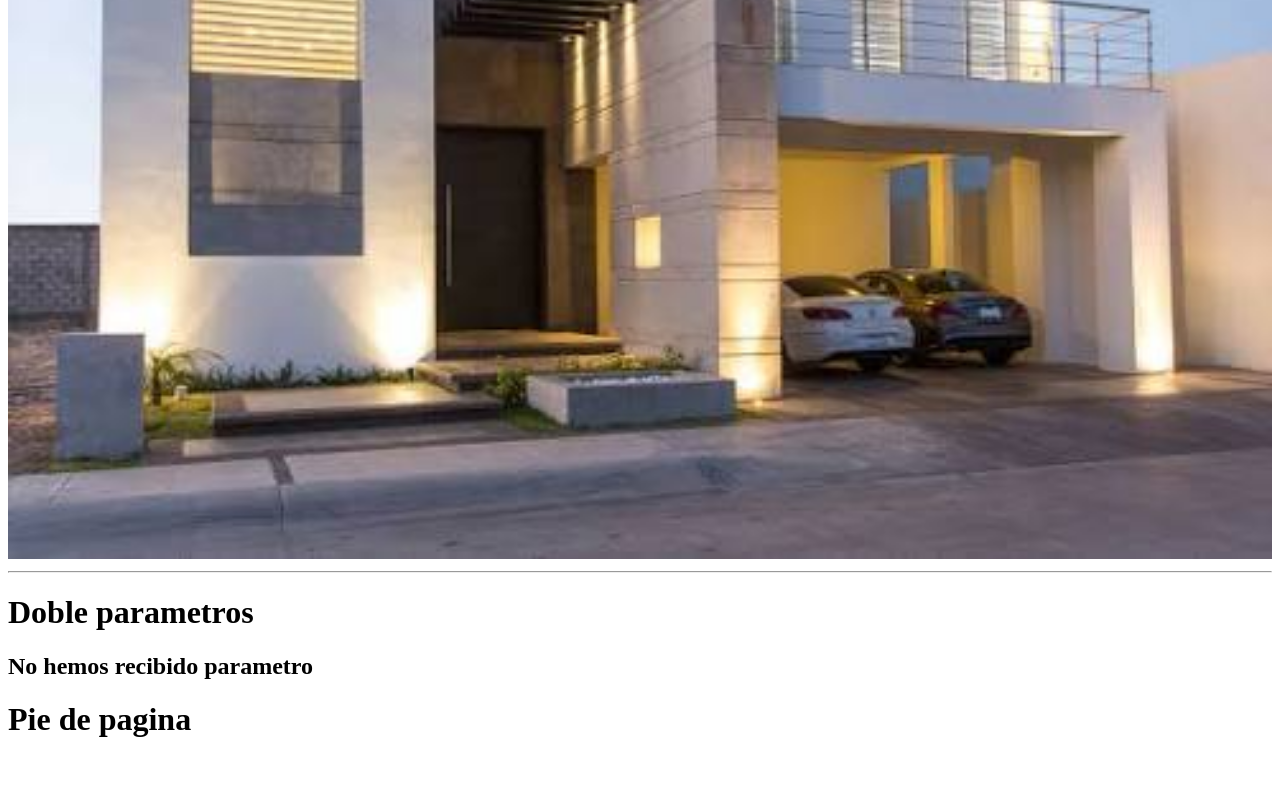
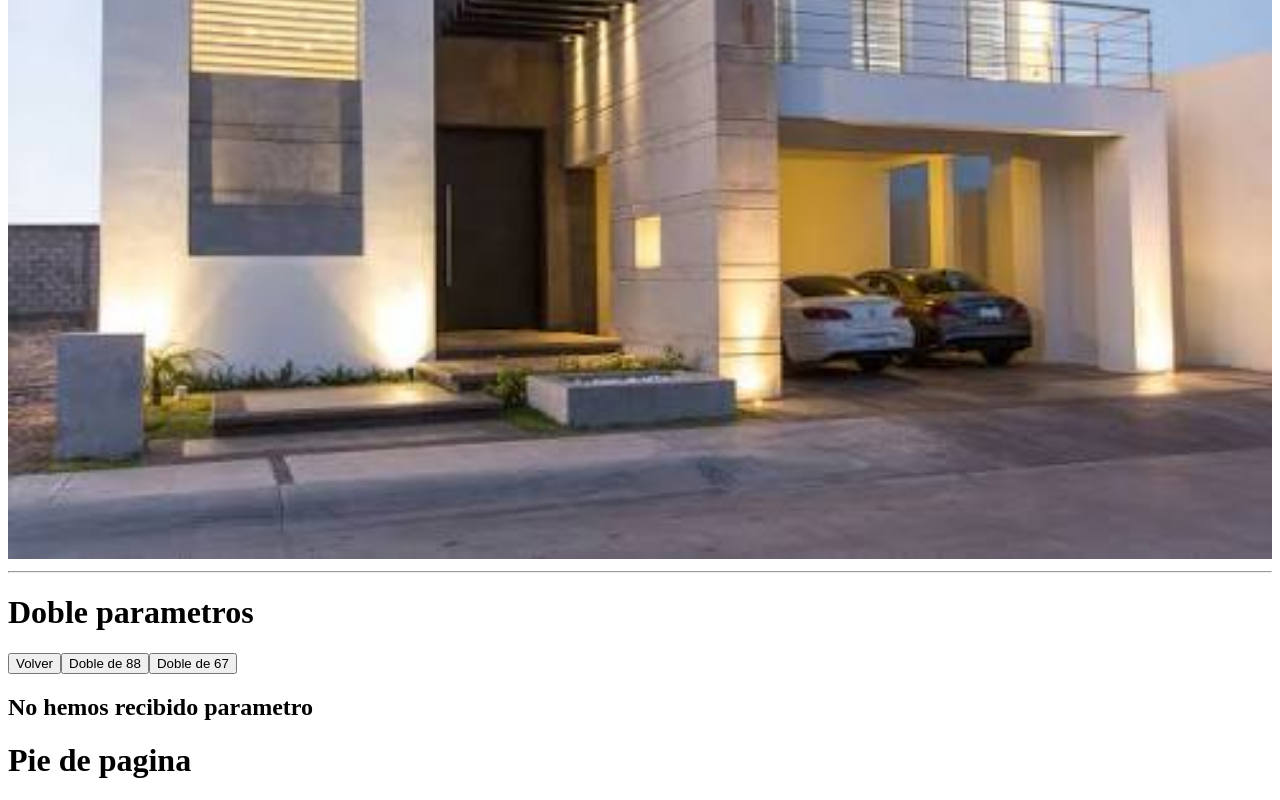
Before and after one commit to Peluas9000/angularrouting, an Angular app: page / in a window 1280 px wide. Shown: the part 746-1546 px from the top of the page. Before the commit the page ends 1506 px from the top, so only its background shows below. Built offline with nearby package versions, Linux system fonts and the light colour scheme.

Commit message:
Esto es el navigate como metodo en clik de los buttons metiendo el parametro

```diff
--- a/src/app/app.routing.ts
+++ b/src/app/app.routing.ts
@@ -16,8 +16,7 @@ const appRoutes:Routes=[
     {path:"numero",component:NumeroDobleComponent},
     {path:"numero/:doble",component:NumeroDobleComponent},
     {path:"**",component:NotFoundComponent}
-
-];
+    ];
 
 export const appRoutingProviders:any[]=[]
 export const routing:ModuleWithProviders<any>=
--- a/src/app/numero-doble-component/numero-doble-component.html
+++ b/src/app/numero-doble-component/numero-doble-component.html
@@ -1,4 +1,8 @@
 <h1>Doble parametros </h1>
+
+<button (click)="volver()">Volver</button>
+<button (click)="redirect(88)">Doble de 88</button>
+<button (click)="redirect(67)">Doble de 67</button>
 @if(numero){
     <h2>El doble del numero {{numero}} es {{doble}}</h2>
 
--- a/src/app/numero-doble-component/numero-doble-component.ts
+++ b/src/app/numero-doble-component/numero-doble-component.ts
@@ -1,5 +1,5 @@
 import { Component, OnInit } from '@angular/core';
-import {ActivatedRoute,Params} from "@angular/router";
+import {ActivatedRoute,Params, Router} from "@angular/router";
 @Component({
   selector: 'app-numero-doble-component',
   standalone: false,
@@ -12,10 +12,17 @@ export class NumeroDobleComponent implements OnInit{
 public doble!: number;
 public numero!: number;
 
-  constructor(private _activatedRoute: ActivatedRoute) {
-    this.doble=0;
+  constructor(private _activatedRoute: ActivatedRoute,private _router:Router) {
+     this.doble=0;
 
+  }
 
+  redirect(num:number){
+    this._router.navigate(["/numero", num]);
+  }
+
+  volver(){
+    this._router.navigate(["/"]);
   }
 
   ngOnInit(): void {
```
